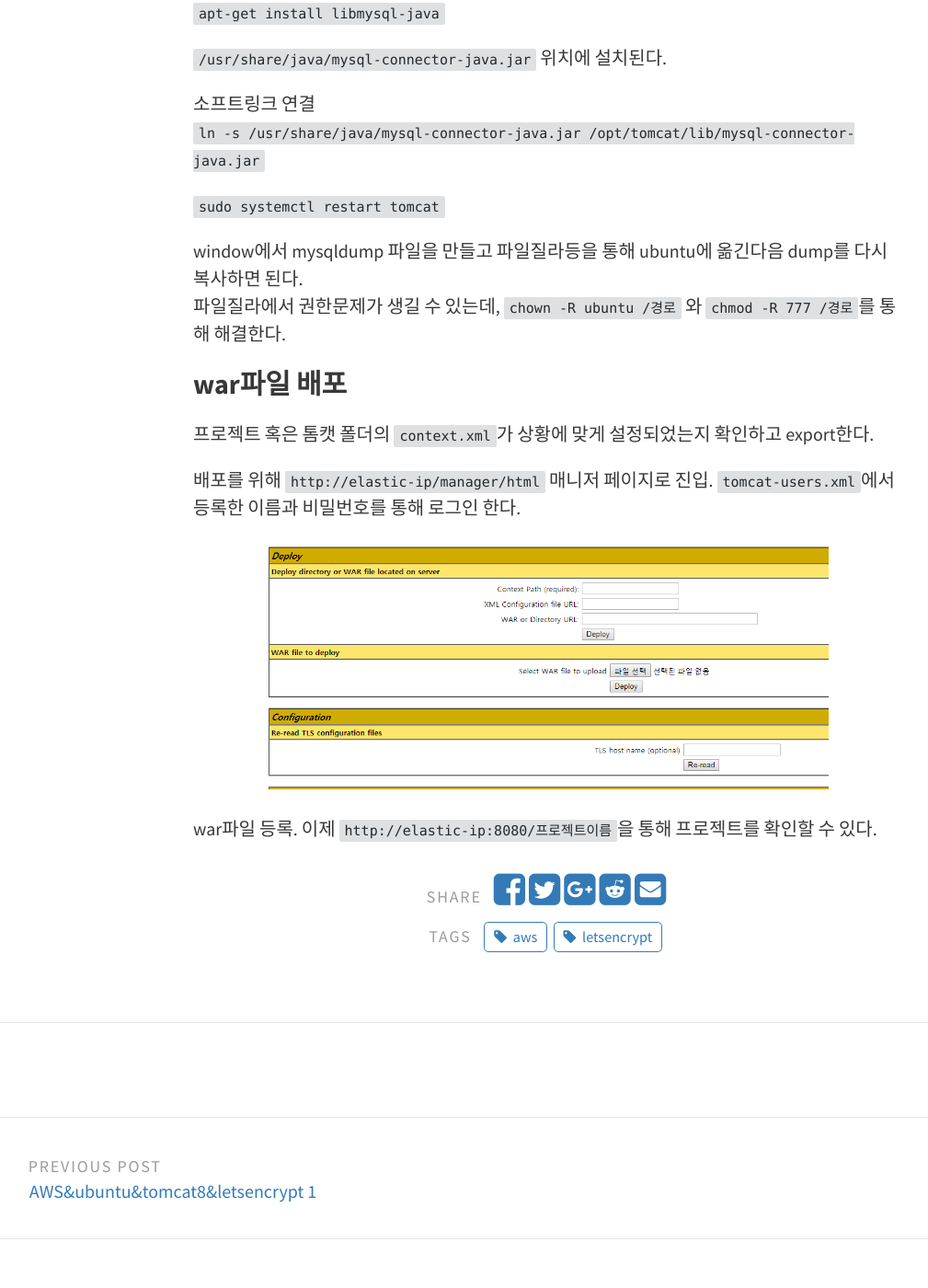
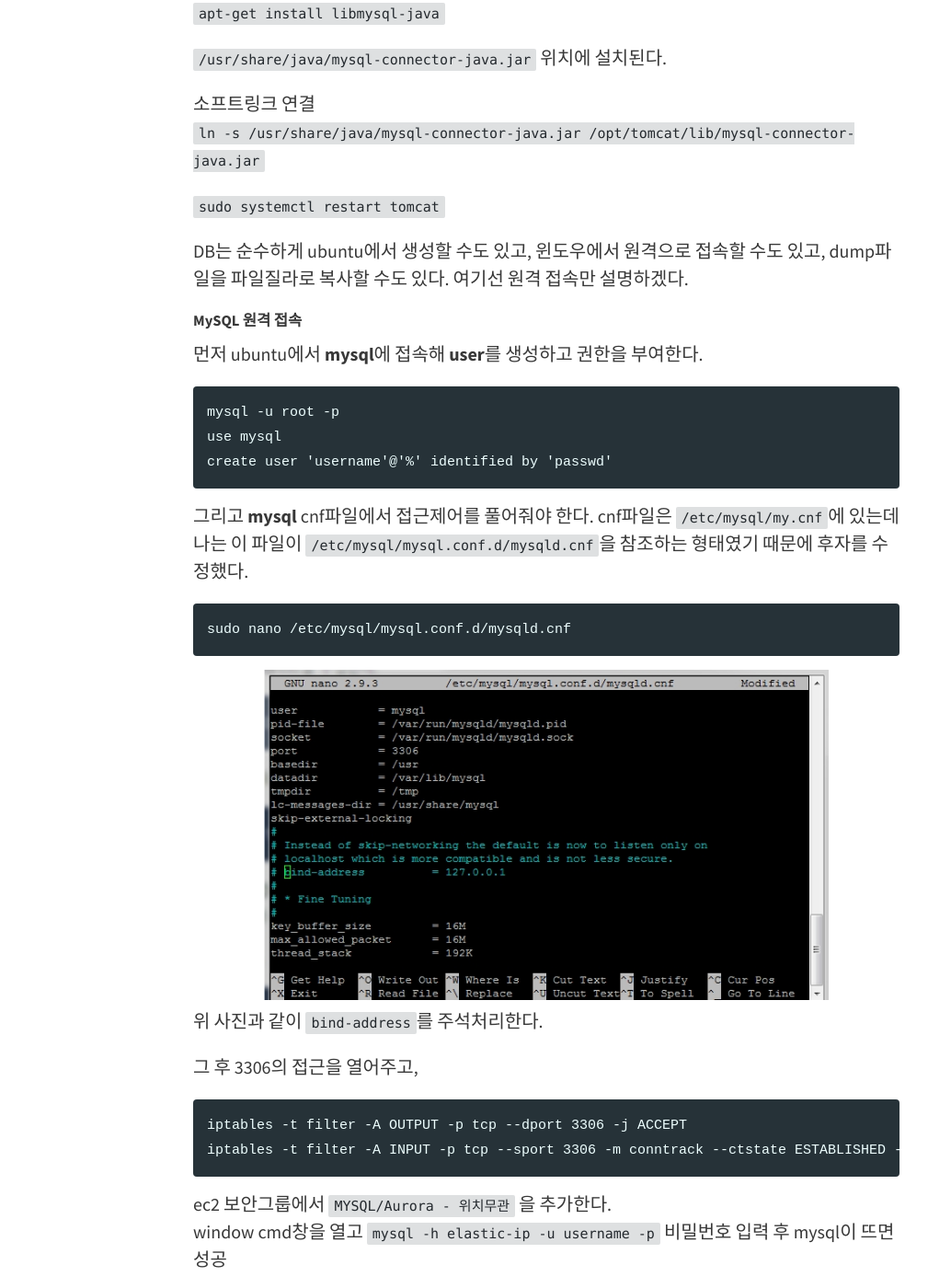
Before and after one commit to clemado1/blog-old, a Jekyll site: the page built from _posts/2018-09-18-AWS&ubuntu&tomcat8&letsencrypt-2.md, in a window 1280 px wide and 1400 px high, scrolled down 4527 px. Shown: the whole window at 92% size, without its empty margins (46-1055 px from the left). Built offline with Jekyll 4.4.1, drawn with Linux system fonts in a browser that asks for light colours; comment, search, counter and statistics services are not loaded; some of the changed text lies outside the part shown.

Commit message:
mod post

````diff
--- a/_posts/2018-09-18-AWS&ubuntu&tomcat8&letsencrypt-2.md
+++ b/_posts/2018-09-18-AWS&ubuntu&tomcat8&letsencrypt-2.md
@@ -164,8 +164,33 @@ JDBC 드라이버 설치
 
 `sudo systemctl restart tomcat`
 
-window에서 mysqldump 파일을 만들고 파일질라등을 통해 ubuntu에 옮긴다음 dump를 다시 복사하면 된다.
-파일질라에서 권한문제가 생길 수 있는데, `chown -R ubuntu /경로` 와 `chmod  -R 777 /경로`를 통해 해결한다.
+DB는 순수하게 ubuntu에서 생성할 수도 있고, 윈도우에서 원격으로 접속할 수도 있고, dump파일을 파일질라로 복사할 수도 있다. 여기선 원격 접속만 설명하겠다.
+
+##### MySQL 원격 접속
+먼저 ubuntu에서 **mysql**에 접속해 **user**를 생성하고 권한을 부여한다.
+```
+mysql -u root -p
+use mysql
+create user 'username'@'%' identified by 'passwd'
+```
+그리고 **mysql** cnf파일에서 접근제어를 풀어줘야 한다. cnf파일은 `/etc/mysql/my.cnf`에 있는데 나는 이 파일이 `/etc/mysql/mysql.conf.d/mysqld.cnf`을 참조하는 형태였기 때문에 후자를 수정했다.
+```
+sudo nano /etc/mysql/mysql.conf.d/mysqld.cnf
+```
+![image]({{ site.baseurl }}/assets/img/pexels/sharp.jpg)
+위 사진과 같이 `bind-address`를 주석처리한다.
+
+그 후 3306의 접근을 열어주고,
+```
+iptables -t filter -A OUTPUT -p tcp --dport 3306 -j ACCEPT
+iptables -t filter -A INPUT -p tcp --sport 3306 -m conntrack --ctstate ESTABLISHED -j ACCEPT
+```
+
+ec2 보안그룹에서 `MYSQL/Aurora - 위치무관` 을 추가한다.
+window cmd창을 열고 `mysql -h elastic-ip -u username -p` 비밀번호 입력 후 mysql이 뜨면 성공
+
+
+만약 파일질라를 통해 dump파일을 옮기면 권한문제가 생길 수 있는데, `chown -R ubuntu /경로` 와 `chmod  -R 777 /경로`를 통해 해결한다.
 
 
 ### war파일 배포
````
Also changed, not shown: _posts/2018-09-17-AWS&ubuntu&tomcat8&letsencrypt-1.md (+1 -1 lines), _posts/2018-09-19-AWS&ubuntu&tomcat8&letsencrypt-3.md (added, +18 -0 lines), assets/img/pexels/sharp.jpg (added).
